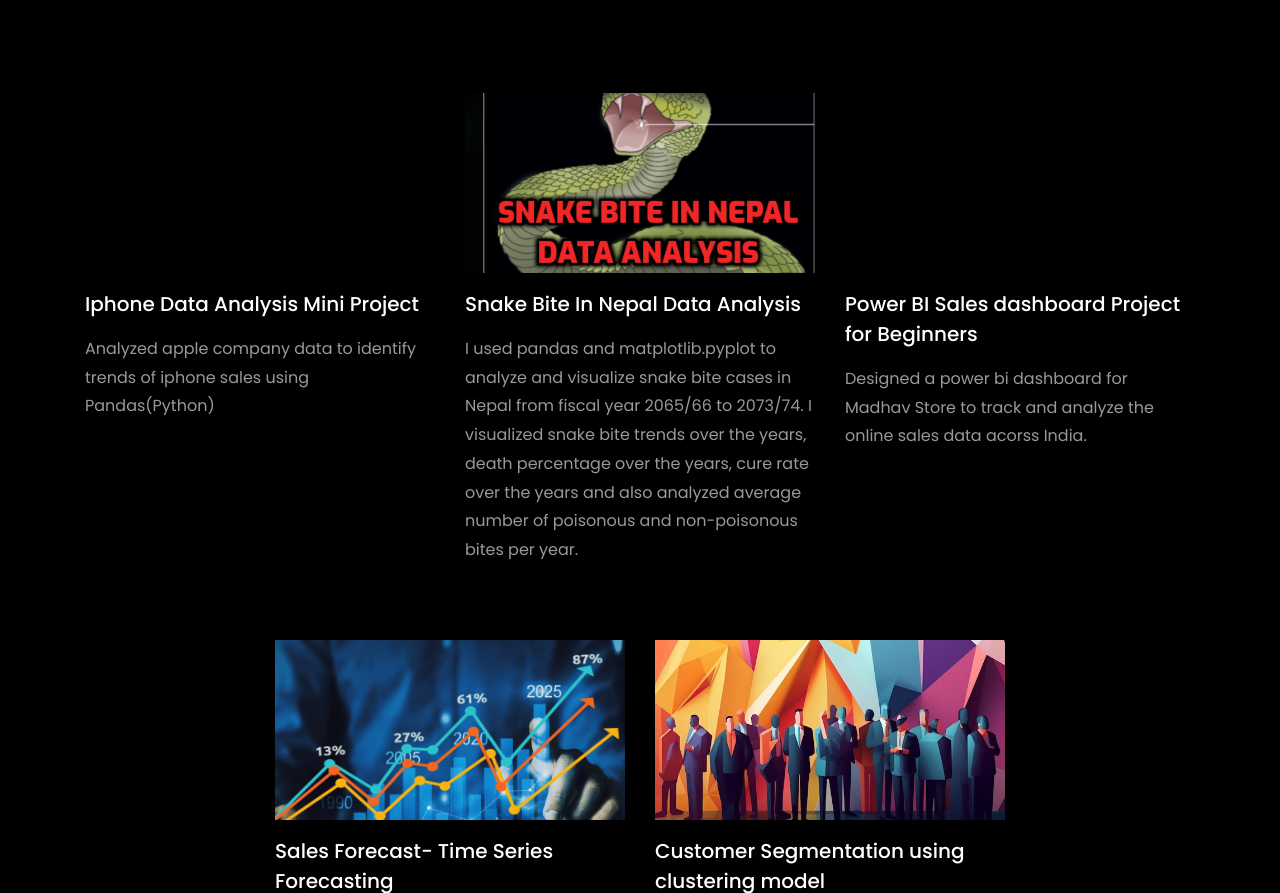
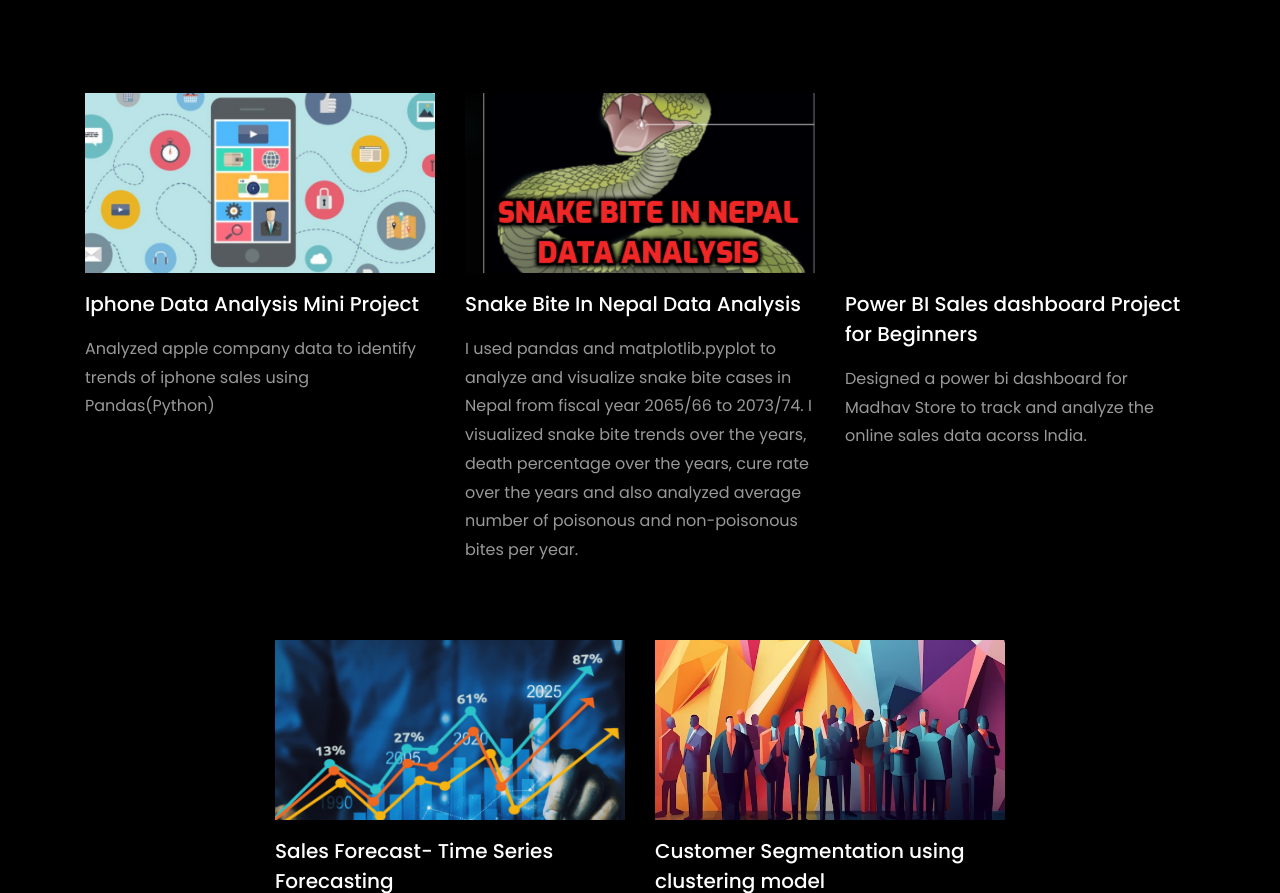
Before and after one commit to namunapaudel/Myportfolio, a plain HTML site: page index.html in a window 1280 px wide. Shown: the part 3389-4282 px from the top of the page. Drawn offline with Linux system fonts and the light colour scheme; files whose address does not match are found by name.

Commit message:
Project image

```diff
--- a/index.html
+++ b/index.html
@@ -399,7 +399,7 @@
         <div class="row d-flex">
           <div class="col-md-4 d-flex ftco-animate">
           	<div class="blog-entry justify-content-end">
-              <a href="https://github.com/namunapaudel/Iphone_Data-Analysis-Python" class="block-20 zoom-effect" style="background-image: url('images/prod_1.png');">
+              <a href="https://github.com/namunapaudel/Iphone_Data-Analysis-Python" class="block-20 zoom-effect" style="background-image: url('images/proj_1.png');">
               </a>
               <div class="text mt-3 float-right d-block">
 
```
Also changed, not shown: images/proj_1.png (added).
